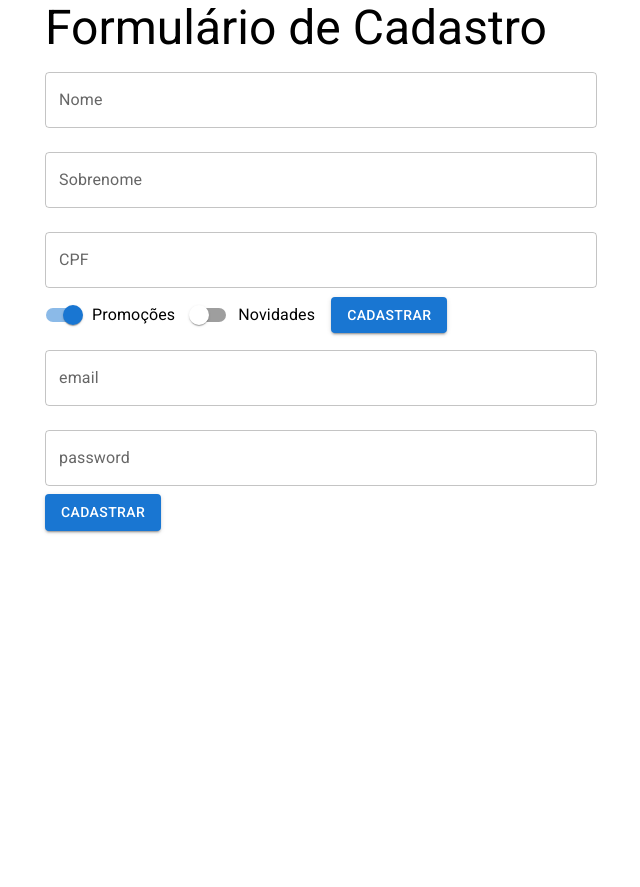
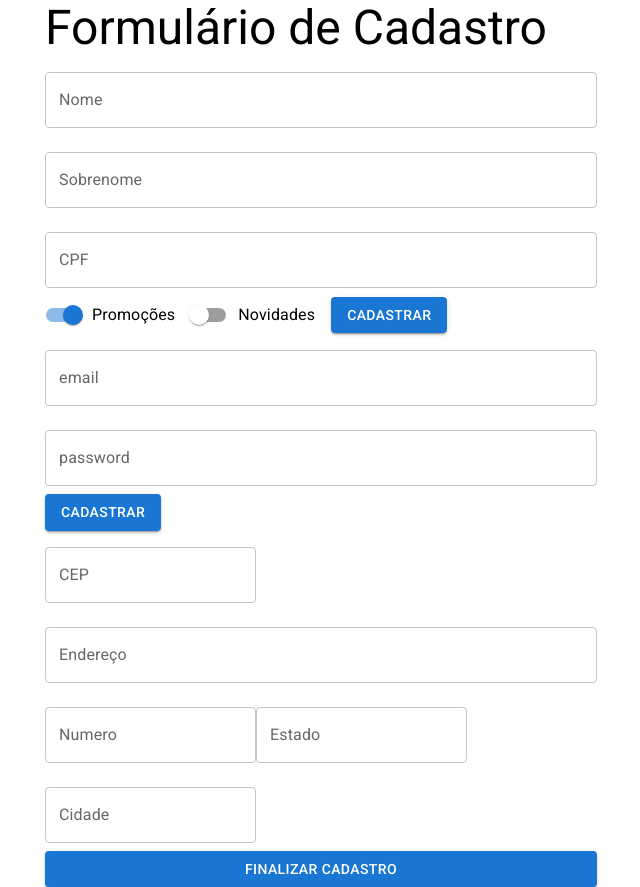
Before and after one commit to Crisleine-Erculano/Formulario, a React (Create React App) app in the folder formulario/: page / in a window 1280 px wide. Shown: the whole page, without its empty margins (319-959 px from the left). Before the commit the page ends 800 px from the top, so only its background shows below. Built offline with nearby package versions, Linux system fonts and the light colour scheme.

Commit message:
Criando arquivo DadosEntrega.

```diff
--- a/formulario/src/component/FormularioCadastro/DadosDoUsuario.jsx
+++ b/formulario/src/component/FormularioCadastro/DadosDoUsuario.jsx
@@ -9,7 +9,7 @@ function DadosUsuario() {
             label="email"
             type="email"
             margin="normal"
-            variant='outlined'
+            variant="outlined"
             fullWidth
          />
          <TextField
@@ -17,7 +17,7 @@ function DadosUsuario() {
             label="password"
             type="password"
             margin="normal"
-            variant='outlined'
+            variant="outlined"
             fullWidth
          />
          <Button
--- /dev/null
+++ b/formulario/src/component/FormularioCadastro/DadosEntrega.jsx
@@ -0,0 +1,53 @@
+import { Button, TextField } from '@mui/material';
+import React from 'react';
+
+function DadosEntrega(){
+   return(
+      <form>
+         <TextField
+            id="cep"
+            label="CEP"
+            type="number"
+            margin="normal"
+            variant="outlined"
+         />
+         <TextField
+            id="endereco"
+            label="Endereço"
+            type="text"
+            margin="normal"
+            variant="outlined"
+            fullWidth
+         />
+         <TextField
+            id="numero"
+            label="Numero"
+            type="number"
+            margin="normal"
+            variant="outlined"
+         />
+         <TextField
+            id="estado"
+            label="Estado"
+            type="text"
+            margin="normal"
+            variant="outlined"
+         />
+         <TextField
+            id="cidade"
+            label="Cidade"
+            type="text"
+            margin="normal"
+            variant="outlined"
+         />
+         <Button
+            type="submit"
+            variant="contained"
+            color="primary"
+            fullWidth
+         >Finalizar Cadastro</Button>
+
+      </form>
+   )
+}
+export default DadosEntrega
--- a/formulario/src/component/FormularioCadastro/FormularioCadastro.js
+++ b/formulario/src/component/FormularioCadastro/FormularioCadastro.js
@@ -1,6 +1,7 @@
 import React from "react";
 import DadosPessoais from "./DadosPessoais";
 import DadosUsuario from "./DadosDoUsuario";
+import DadosEntrega from "./DadosEntrega";
 
 
 function FormularioCadastro(aoEnviar, validarCpf) {
@@ -8,6 +9,7 @@ function FormularioCadastro(aoEnviar, validarCpf) {
       <>
       <DadosPessoais aoEnviar={aoEnviar} validarCpf={validarCpf} />
       <DadosUsuario />
+      <DadosEntrega />
       </>
    )
 
```
